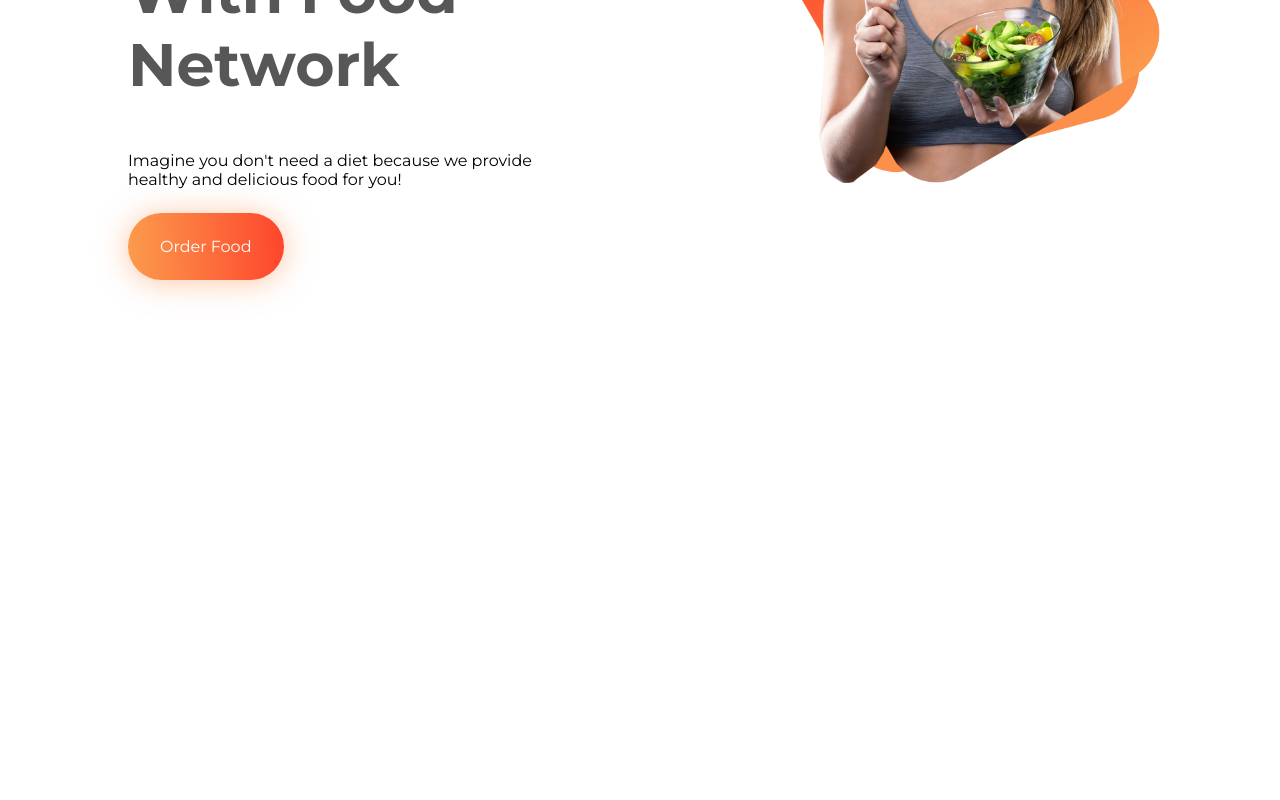
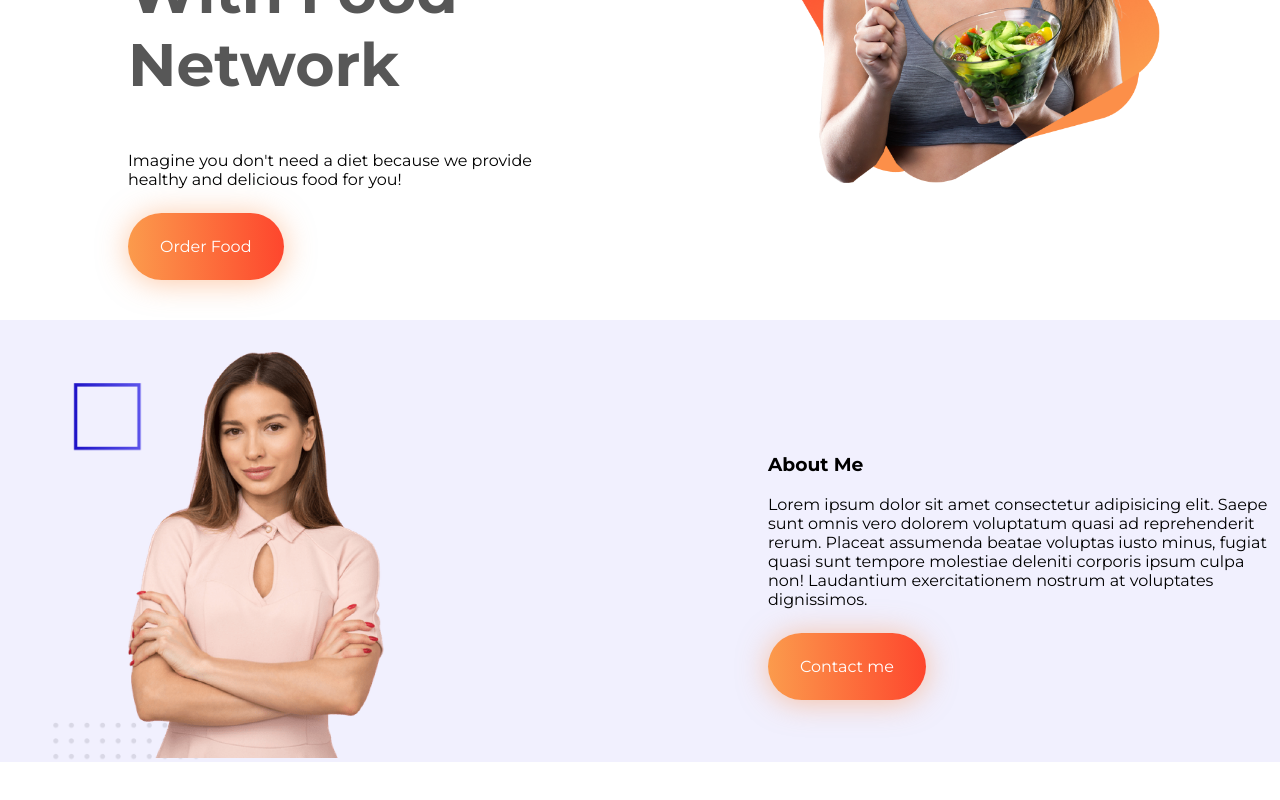
Before and after one commit to NashedShahRoni22/eat-healthy, a plain HTML site: page index.html in a window 1280 px wide. Shown: the part 314-1114 px from the top of the page. Before the commit the page ends 800 px from the top, so only its background shows below. Drawn offline with Linux system fonts and the light colour scheme.

Commit message:
second  banner done

```diff
--- a/index.html
+++ b/index.html
@@ -30,5 +30,20 @@
             <img src="./images/Group 8425.png" alt="">
         </div>
     </section>
+
+    <section class="second-banner">
+        <div class="half-width">
+            <img src="./images/Person Image.png" alt="">
+        </div>
+        <div class="half-width">
+            <div class="second-content banner-content">
+                <h3>About Me</h3>
+                <p>Lorem ipsum dolor sit amet consectetur adipisicing elit. Saepe sunt omnis vero dolorem voluptatum quasi ad reprehenderit rerum. Placeat assumenda beatae voluptas iusto minus, fugiat quasi sunt tempore molestiae deleniti corporis ipsum culpa non! Laudantium exercitationem nostrum at voluptates dignissimos.</p>
+            </div>
+            <div class="second-btn">
+                <a href="#" class="btn">Contact me</a>
+            </div>
+        </div>
+    </section>
 </body>
 </html>
--- a/style.css
+++ b/style.css
@@ -31,3 +31,15 @@ h1{
 .banner-content{
     margin: 48px 0;
 }
+.second-banner{
+    display: flex;
+    align-items: center;
+    margin: 64px 0px;
+    background-image: url(./images/Frame\ 56.jpg);
+    background-repeat: no-repeat;
+    background-size: cover;
+}
+.second-banner img{
+    width: 50%;
+    margin: 32px 0px 0px 0px;
+}
```
